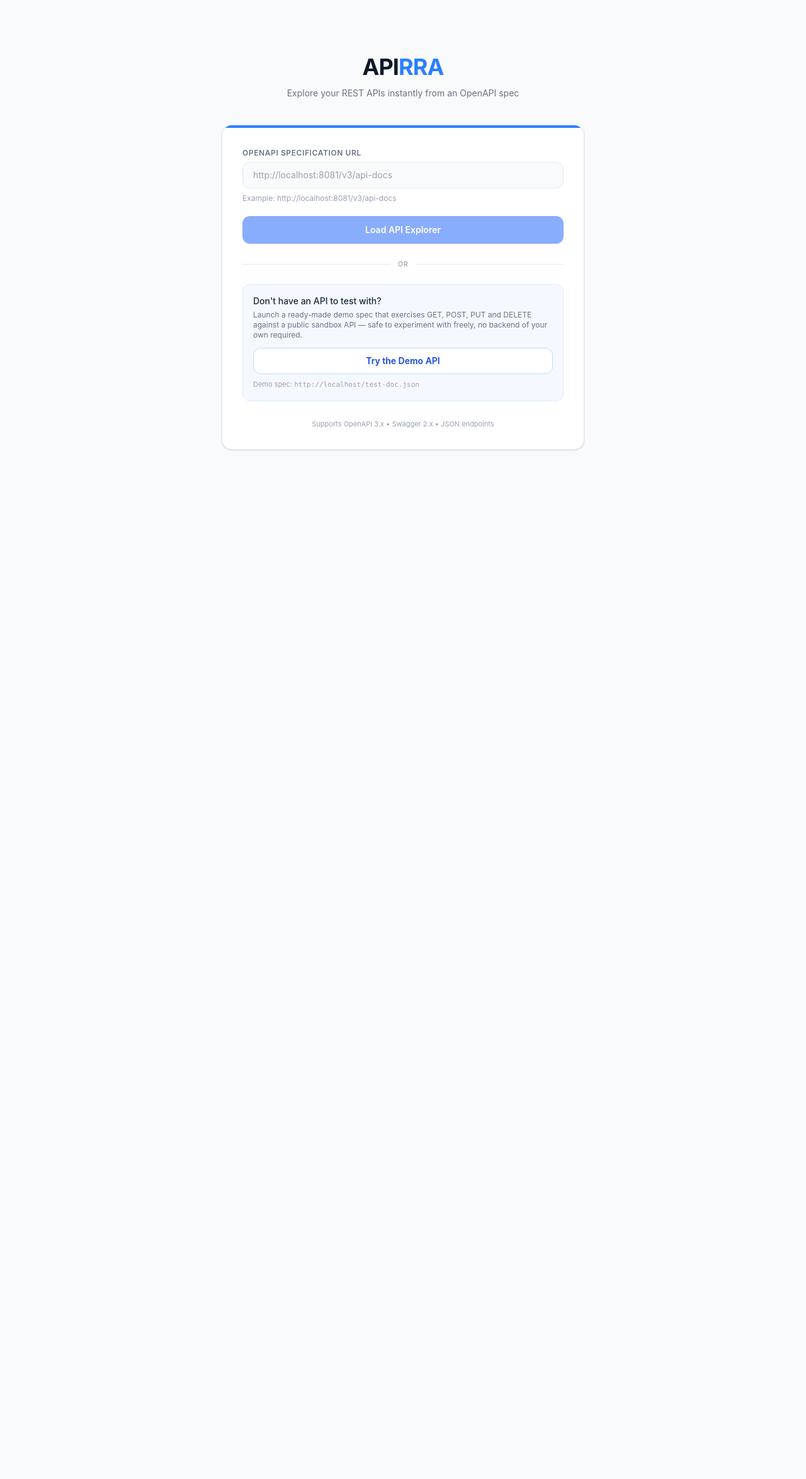
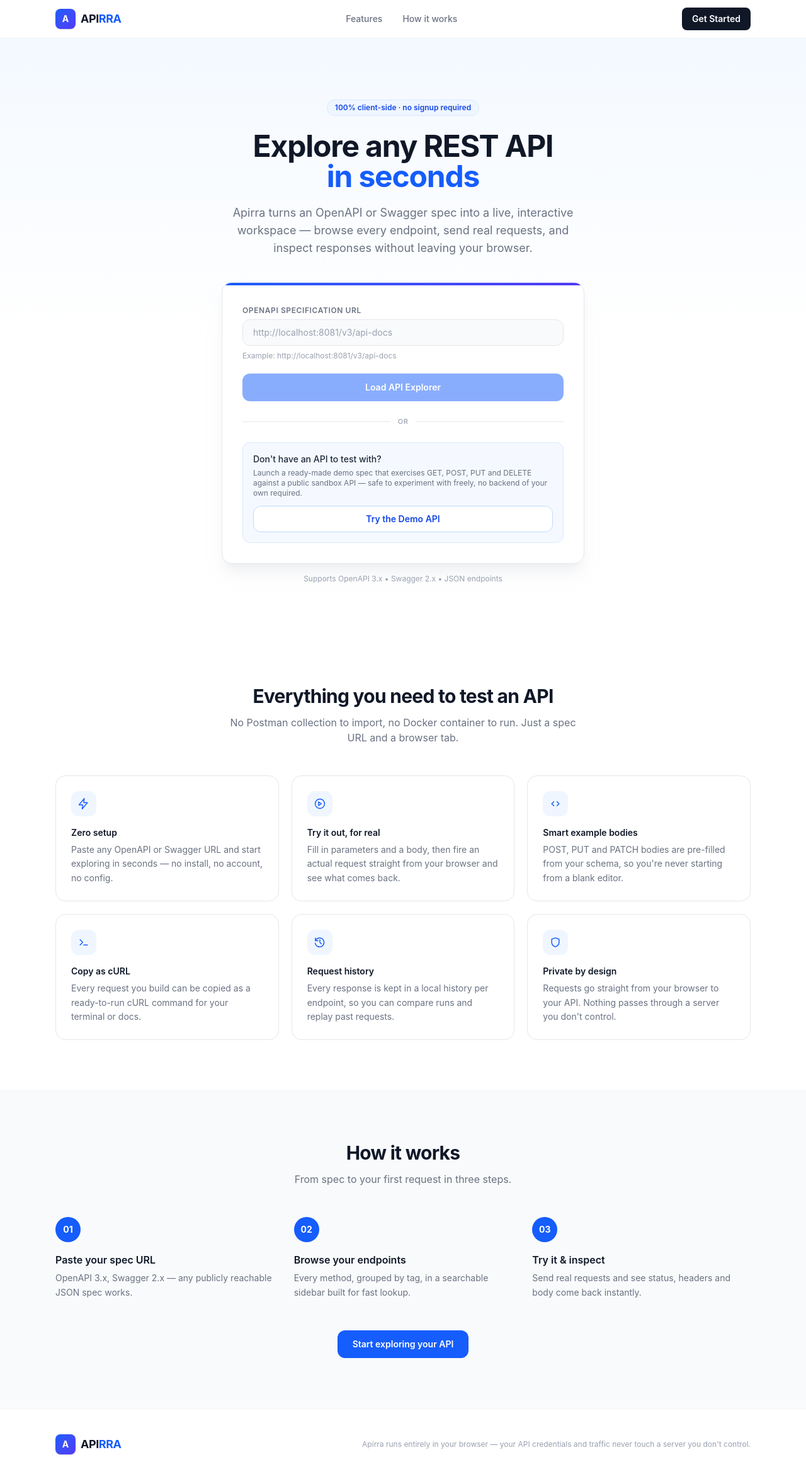
Before and after one commit to malinda-sampath/apirra-saas-frontned, a React (Vite) app in the folder apirra-saas-frontend/: page / in a window 1280 px wide. Shown: the whole page at 63% size. Before the commit the page ends 800 px from the top, so only its background shows below. Built offline with nearby package versions, Linux system fonts and the light colour scheme.

Commit message:
Enhance HomePage layout and add feature icons for improved user experience

```diff
--- a/apirra-saas-frontend/src/pages/HomePage/HomePage.tsx
+++ b/apirra-saas-frontend/src/pages/HomePage/HomePage.tsx
@@ -1,4 +1,4 @@
-import { useState } from "react";
+import { useState, type JSX, type ReactNode } from "react";
 import { useNavigate } from "react-router-dom";
 import { fetchOpenApiSpec } from "../../features/explorer/api/openApiService";
 import { parseOpenApi } from "../../features/explorer/utils/openApiParser";
@@ -12,6 +12,165 @@ import UserInput from "../../shared/components/UserInput";
 // fetched from - see handleLoadDemo below.
 const DEMO_SPEC_PATH = "/test-doc.json";
 const DEMO_BASE_URL = "https://jsonplaceholder.typicode.com";
+
+const Icon = ({ children }: { children: ReactNode }) => (
+  <svg
+    className="h-5 w-5"
+    fill="none"
+    viewBox="0 0 24 24"
+    stroke="currentColor"
+    strokeWidth={1.75}
+  >
+    {children}
+  </svg>
+);
+
+const IconBolt = () => (
+  <Icon>
+    <path
+      strokeLinecap="round"
+      strokeLinejoin="round"
+      d="M13 2 3 14h7l-1 8 10-12h-7l1-8Z"
+    />
+  </Icon>
+);
+
+const IconPlay = () => (
+  <Icon>
+    <path
+      strokeLinecap="round"
+      strokeLinejoin="round"
+      d="M14.75 12 9.5 15.5v-7L14.75 12Z"
+    />
+    <circle cx="12" cy="12" r="9" strokeLinecap="round" />
+  </Icon>
+);
+
+const IconCode = () => (
+  <Icon>
+    <path
+      strokeLinecap="round"
+      strokeLinejoin="round"
+      d="m9 8-4 4 4 4M15 8l4 4-4 4"
+    />
+  </Icon>
+);
+
+const IconTerminal = () => (
+  <Icon>
+    <path
+      strokeLinecap="round"
+      strokeLinejoin="round"
+      d="m5 7 5 5-5 5M12 17h7"
+    />
+  </Icon>
+);
+
+const IconHistory = () => (
+  <Icon>
+    <path strokeLinecap="round" strokeLinejoin="round" d="M12 7v5l3 3" />
+    <path
+      strokeLinecap="round"
+      strokeLinejoin="round"
+      d="M3.5 9A8.5 8.5 0 1 1 3 13.5M3.5 9V4M3.5 9h5"
+    />
+  </Icon>
+);
+
+const IconShield = () => (
+  <Icon>
+    <path
+      strokeLinecap="round"
+      strokeLinejoin="round"
+      d="M12 3.5 5 6v6c0 4.5 3 7 7 8.5 4-1.5 7-4 7-8.5V6l-7-2.5Z"
+    />
+  </Icon>
+);
+
+type Feature = { icon: JSX.Element; title: string; description: string };
+
+const FEATURES: Feature[] = [
+  {
+    icon: <IconBolt />,
+    title: "Zero setup",
+    description:
+      "Paste any OpenAPI or Swagger URL and start exploring in seconds — no install, no account, no config.",
+  },
+  {
+    icon: <IconPlay />,
+    title: "Try it out, for real",
+    description:
+      "Fill in parameters and a body, then fire an actual request straight from your browser and see what comes back.",
+  },
+  {
+    icon: <IconCode />,
+    title: "Smart example bodies",
+    description:
+      "POST, PUT and PATCH bodies are pre-filled from your schema, so you're never starting from a blank editor.",
+  },
+  {
+    icon: <IconTerminal />,
+    title: "Copy as cURL",
+    description:
+      "Every request you build can be copied as a ready-to-run cURL command for your terminal or docs.",
+  },
+  {
+    icon: <IconHistory />,
+    title: "Request history",
+    description:
+      "Every response is kept in a local history per endpoint, so you can compare runs and replay past requests.",
+  },
+  {
+    icon: <IconShield />,
+    title: "Private by design",
+    description:
+      "Requests go straight from your browser to your API. Nothing passes through a server you don't control.",
+  },
+];
+
+const STEPS = [
+  {
+    step: "01",
+    title: "Paste your spec URL",
+    description:
+      "OpenAPI 3.x, Swagger 2.x — any publicly reachable JSON spec works.",
+  },
+  {
+    step: "02",
+    title: "Browse your endpoints",
+    description:
+      "Every method, grouped by tag, in a searchable sidebar built for fast lookup.",
+  },
+  {
+    step: "03",
+    title: "Try it & inspect",
+    description:
+      "Send real requests and see status, headers and body come back instantly.",
+  },
+];
+
+const FeatureCard = ({ icon, title, description }: Feature) => (
+  <div className="rounded-2xl border border-gray-200 bg-white p-6 transition hover:border-blue-200 hover:shadow-md">
+    <div className="flex h-10 w-10 items-center justify-center rounded-xl bg-blue-50 text-blue-600">
+      {icon}
+    </div>
+    <h3 className="mt-4 text-sm font-semibold text-gray-900">{title}</h3>
+    <p className="mt-1.5 text-sm leading-relaxed text-gray-500">
+      {description}
+    </p>
+  </div>
+);
+
+const Logo = ({ className = "" }: { className?: string }) => (
+  <div className={`flex items-center gap-2 ${className}`}>
+    <div className="flex h-8 w-8 items-center justify-center rounded-lg bg-linear-to-br from-blue-600 to-indigo-600 text-sm font-bold text-white shadow-sm">
+      A
+    </div>
+    <span className="text-lg font-bold tracking-tight text-gray-900">
+      API<span className="text-blue-600">RRA</span>
+    </span>
+  </div>
+);
 
 const HomePage = () => {
   const [baseUrl, setBaseUrlState] = useState("");
@@ -72,25 +231,58 @@ const HomePage = () => {
     );
 
   return (
-    <div className="min-h-screen bg-gray-50 flex items-center justify-center px-4">
-      <div className="w-full max-w-xl">
-        {/* Header */}
-        <div className="text-center mb-10">
-          <h1 className="text-4xl font-bold tracking-tight text-gray-900">
-            API<span className="text-blue-500">RRA</span>
+    <div className="min-h-screen bg-white">
+      {/* Nav */}
+      <header className="sticky top-0 z-20 border-b border-gray-100 bg-white/80 backdrop-blur-sm">
+        <div className="mx-auto flex max-w-6xl items-center justify-between px-4 py-3 sm:px-6">
+          <Logo />
+          <nav className="hidden items-center gap-8 text-sm font-medium text-gray-500 sm:flex">
+            <a href="#features" className="transition hover:text-gray-900">
+              Features
+            </a>
+            <a href="#how-it-works" className="transition hover:text-gray-900">
+              How it works
+            </a>
+          </nav>
+          <a
+            href="#get-started"
+            className="rounded-lg bg-gray-900 px-4 py-2 text-sm font-semibold text-white transition hover:bg-gray-700"
+          >
+            Get Started
+          </a>
+        </div>
+      </header>
+
+      {/* Hero */}
+      <section className="relative overflow-hidden bg-linear-to-b from-blue-50/70 via-white to-white">
+        <div className="mx-auto max-w-6xl px-4 pb-20 pt-16 sm:px-6 sm:pt-24">
+          <div className="mx-auto max-w-2xl text-center">
+            <span className="inline-flex items-center gap-1.5 rounded-full border border-blue-100 bg-blue-50 px-3 py-1 text-xs font-semibold text-blue-700">
+              100% client-side · no signup required
+            </span>
+
+            <h1 className="mt-6 text-4xl font-bold tracking-tight text-gray-900 sm:text-5xl">
+              Explore any REST API
+              <br />
+              <span className="text-blue-600">in seconds</span>
             </h1>
 
-          <p className="mt-3 text-sm text-gray-500">
-            Explore your REST APIs instantly from an OpenAPI spec
+            <p className="mx-auto mt-5 max-w-xl text-base text-gray-500 sm:text-lg">
+              Apirra turns an OpenAPI or Swagger spec into a live, interactive
+              workspace — browse every endpoint, send real requests, and inspect
+              responses without leaving your browser.
             </p>
           </div>
 
           {/* Main Card */}
-        <div className="bg-white border border-gray-200 rounded-2xl shadow-sm overflow-hidden">
-          {/* Top accent bar */}
-          <div className="h-1 bg-blue-500" />
+          <div
+            id="get-started"
+            className="mx-auto mt-10 w-full max-w-xl scroll-mt-24"
+          >
+            <div className="overflow-hidden rounded-2xl border border-gray-200 bg-white shadow-xl shadow-gray-200/50">
+              <div className="h-1 bg-linear-to-r from-blue-600 to-indigo-600" />
 
-          <div className="p-8 space-y-5">
+              <div className="space-y-5 p-8">
                 {/* Input section */}
                 <div>
                   <UserInput
@@ -108,7 +300,7 @@ const HomePage = () => {
 
                 {/* Error */}
                 {error && (
-              <div className="rounded-lg bg-red-50 border border-red-100 px-4 py-3">
+                  <div className="rounded-lg border border-red-100 bg-red-50 px-4 py-3">
                     <p className="text-sm text-red-600">{error}</p>
                   </div>
                 )}
@@ -117,7 +309,7 @@ const HomePage = () => {
                 <button
                   onClick={handleLoad}
                   disabled={loading || !baseUrl.trim()}
-              className="w-full flex items-center justify-center gap-2 rounded-xl bg-blue-600 px-4 py-3 text-sm font-semibold text-white transition hover:bg-blue-700 disabled:opacity-50 disabled:cursor-not-allowed"
+                  className="flex w-full items-center justify-center gap-2 rounded-xl bg-blue-600 px-4 py-3 text-sm font-semibold text-white transition hover:bg-blue-700 disabled:cursor-not-allowed disabled:opacity-50"
                 >
                   {loading ? (
                     <>
@@ -173,29 +365,94 @@ const HomePage = () => {
                   <button
                     onClick={handleLoadDemo}
                     disabled={loading}
-                className="mt-3 w-full rounded-xl border border-blue-200 bg-white px-4 py-2.5 text-sm font-semibold text-blue-700 transition hover:bg-blue-50 disabled:opacity-50 disabled:cursor-not-allowed"
+                    className="mt-3 w-full rounded-xl border border-blue-200 bg-white px-4 py-2.5 text-sm font-semibold text-blue-700 transition hover:bg-blue-50 disabled:cursor-not-allowed disabled:opacity-50"
                   >
                     {loading ? "Connecting…" : "Try the Demo API"}
                   </button>
-
-              <p className="mt-2 truncate text-[11px] text-gray-400">
-                Demo spec:{" "}
-                <code className="font-mono">
-                  {window.location.origin}
-                  {DEMO_SPEC_PATH}
-                </code>
-              </p>
+                </div>
+              </div>
             </div>
 
-            {/* Footer hint */}
-            <div className="text-center pt-2">
-              <p className="text-[11px] text-gray-400">
+            <p className="mt-4 text-center text-xs text-gray-400">
               Supports OpenAPI 3.x • Swagger 2.x • JSON endpoints
             </p>
           </div>
         </div>
+      </section>
+
+      {/* Features */}
+      <section id="features" className="scroll-mt-16 bg-white py-20">
+        <div className="mx-auto max-w-6xl px-4 sm:px-6">
+          <div className="mx-auto max-w-xl text-center">
+            <h2 className="text-3xl font-bold tracking-tight text-gray-900">
+              Everything you need to test an API
+            </h2>
+            <p className="mt-3 text-sm text-gray-500 sm:text-base">
+              No Postman collection to import, no Docker container to run. Just
+              a spec URL and a browser tab.
+            </p>
+          </div>
+
+          <div className="mt-12 grid grid-cols-1 gap-5 sm:grid-cols-2 lg:grid-cols-3">
+            {FEATURES.map((feature) => (
+              <FeatureCard key={feature.title} {...feature} />
+            ))}
           </div>
         </div>
+      </section>
+
+      {/* How it works */}
+      <section
+        id="how-it-works"
+        className="scroll-mt-16 border-t border-gray-100 bg-gray-50 py-20"
+      >
+        <div className="mx-auto max-w-6xl px-4 sm:px-6">
+          <div className="mx-auto max-w-xl text-center">
+            <h2 className="text-3xl font-bold tracking-tight text-gray-900">
+              How it works
+            </h2>
+            <p className="mt-3 text-sm text-gray-500 sm:text-base">
+              From spec to your first request in three steps.
+            </p>
+          </div>
+
+          <div className="mt-12 grid grid-cols-1 gap-8 sm:grid-cols-3">
+            {STEPS.map((item) => (
+              <div key={item.step} className="text-center sm:text-left">
+                <div className="mx-auto flex h-10 w-10 items-center justify-center rounded-full bg-blue-600 text-sm font-bold text-white sm:mx-0">
+                  {item.step}
+                </div>
+                <h3 className="mt-4 text-base font-semibold text-gray-900">
+                  {item.title}
+                </h3>
+                <p className="mt-1.5 text-sm leading-relaxed text-gray-500">
+                  {item.description}
+                </p>
+              </div>
+            ))}
+          </div>
+
+          <div className="mt-12 text-center">
+            <a
+              href="#get-started"
+              className="inline-flex items-center justify-center rounded-xl bg-blue-600 px-6 py-3 text-sm font-semibold text-white transition hover:bg-blue-700"
+            >
+              Start exploring your API
+            </a>
+          </div>
+        </div>
+      </section>
+
+      {/* Footer */}
+      <footer className="border-t border-gray-100 bg-white py-10">
+        <div className="mx-auto flex max-w-6xl flex-col items-center gap-4 px-4 text-center sm:flex-row sm:justify-between sm:px-6 sm:text-left">
+          <Logo />
+          <p className="text-xs text-gray-400">
+            Apirra runs entirely in your browser — your API credentials and
+            traffic never touch a server you don&apos;t control.
+          </p>
+        </div>
+      </footer>
     </div>
   );
 };
```
Lines whose indentation alone changed are shown as unchanged.
